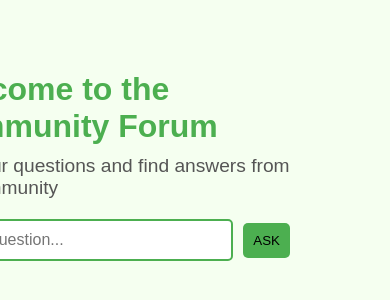
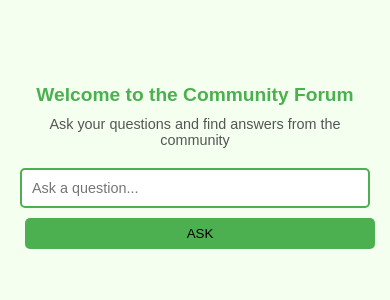
Before and after one commit to Nova-Nexus-prog/ask, a plain HTML site: page index.html in a window 390 px wide. Shown: the part 256-556 px from the top of the page. Drawn offline with Linux system fonts and the light colour scheme.

Commit message:
Update ask_question.css

```diff
--- a/ask_question.css
+++ b/ask_question.css
@@ -7,23 +7,24 @@
 body {
     font-family: 'Arial', sans-serif;
     background-color: white;
-
 }
 
 .container {
     display: flex;
     flex-direction: column;
-    align-items:end;
+    align-items: end;
     justify-content: center;
     height: 100vh;
     background-color: #f5fff0;
-   padding: 100px;
-   background-image: url("nature.svg");
-   background-size: cover;
+    padding: 100px;
+    background-image: url("nature.svg");
+    background-size: cover;
 }
-#section{
 
+#section {
+    /* Placeholder for future customization */
 }
+
 header h1 {
     font-size: 2rem;
     color: #4CAF50;
@@ -76,3 +77,63 @@ header p {
     width: 100%;
     height: auto;
 }
+
+/* Media Queries */
+
+/* For devices with a screen width of 768px and below (tablets and mobile) */
+@media (max-width: 768px) {
+    .container {
+        padding: 50px;
+        background-size: contain;
+    }
+
+    header h1 {
+        font-size: 1.5rem;
+    }
+
+    header p {
+        font-size: 1rem;
+    }
+
+    .search-box {
+        width: 250px;
+        font-size: 0.9rem;
+    }
+
+    .search-btn {
+        padding: 8px;
+    }
+}
+
+/* For devices with a screen width of 480px and below (mobile) */
+@media (max-width: 480px) {
+    .container {
+        padding: 20px;
+        background-size: cover;
+    }
+
+    header h1 {
+        font-size: 1.2rem;
+        text-align: center;
+    }
+
+    header p {
+        font-size: 0.9rem;
+        text-align: center;
+    }
+
+    .search-container {
+        flex-direction: column;
+        align-items: center;
+    }
+
+    .search-box {
+        width: 100%;
+        margin-bottom: 10px;
+    }
+
+    .search-btn {
+        width: 100%;
+        text-align: center;
+    }
+}
```
